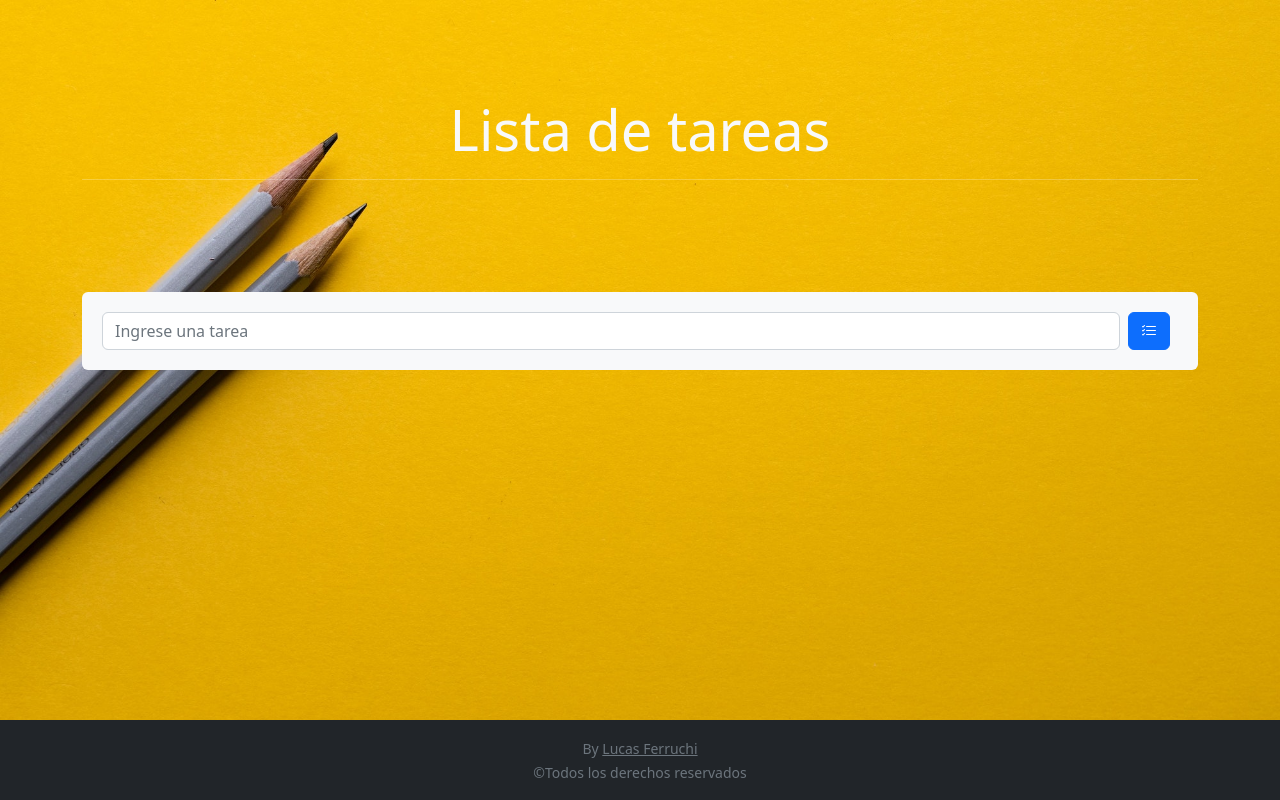
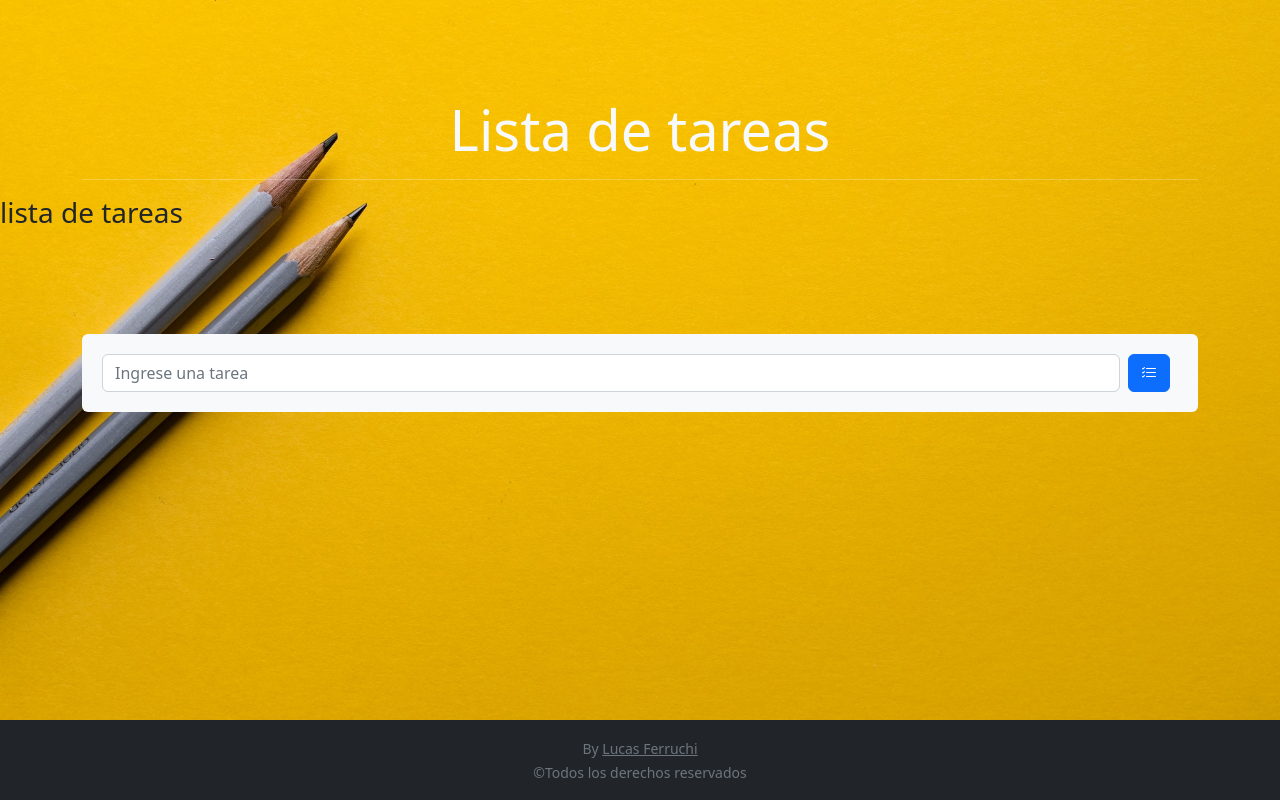
Before and after one commit to LucasFerruchi/lista-de-Tareas, a plain HTML site: page index.html in a window 1280 px wide. Drawn offline with nearby package versions, Linux system fonts and the light colour scheme.

Commit message:
titulo lista de tareas

```diff
--- a/index.html
+++ b/index.html
@@ -27,6 +27,7 @@
       <h1 class="display-4 mt-5">Lista de tareas</h1>
       <hr />
     </header>
+    <h3>lista de tareas</h3>
     <main class="container my-5">
       <form class="bg-light rounded p-1 mt-5" id="formtarea">
         <div class="m-3 d-flex">
```
